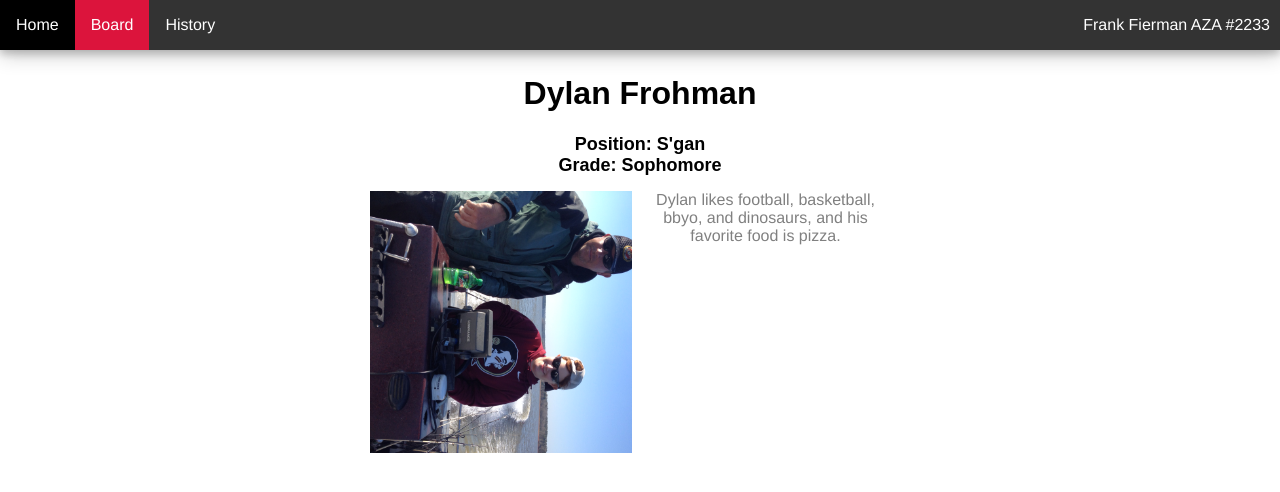
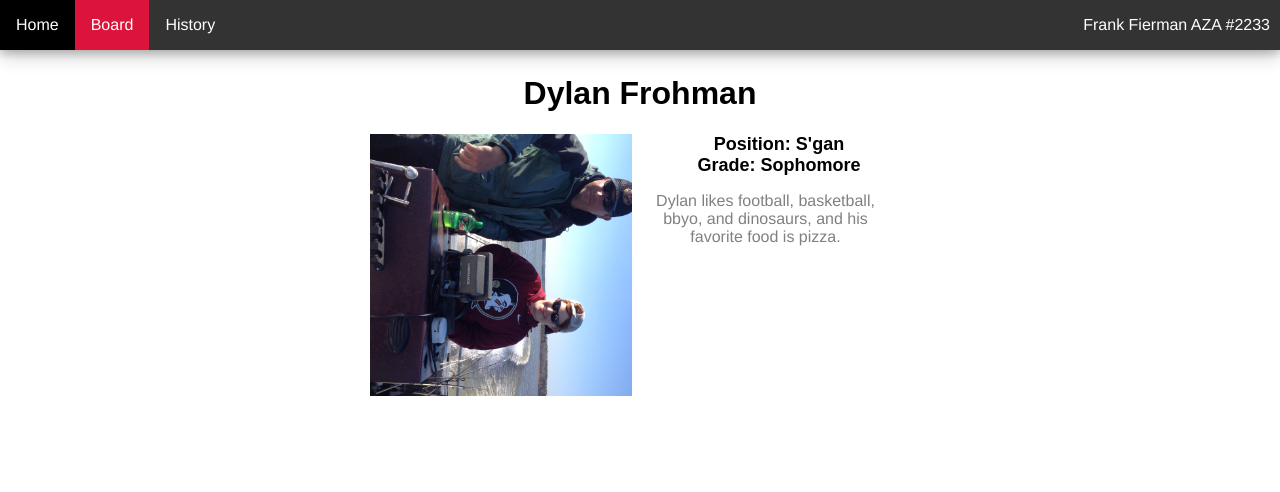
Before and after one commit to fiermanmazkir/fiermanmazkir.github.io, a Jekyll site: the page built from board/bios/DylanFrohman.md, in a window 1280 px wide. Shown: the top 492 px of the page. Built offline with Jekyll 4.4.1, drawn with Linux system fonts in a browser that asks for light colours; comment, search, counter and statistics services are not loaded.

```diff
--- a/board/bios/DylanFrohman.md
+++ b/board/bios/DylanFrohman.md
@@ -36,12 +36,11 @@ p {
   }
 </style>
 
-
 # Dylan Frohman
-<h2> Position: S'gan <br>
-Grade: Sophomore </h2>
 
 <div class="maintext" style="max-width:540px;">
 <img style="margin:auto; display:block; max-width:100%; max-height:100%" src="Dylan.jpg">
+<h2> Position: S'gan <br>
+Grade: Sophomore </h2>
 <p style="max-width: 235px;">Dylan likes football, basketball, bbyo, and dinosaurs, and his favorite food is pizza.</p>
 </div>
```
